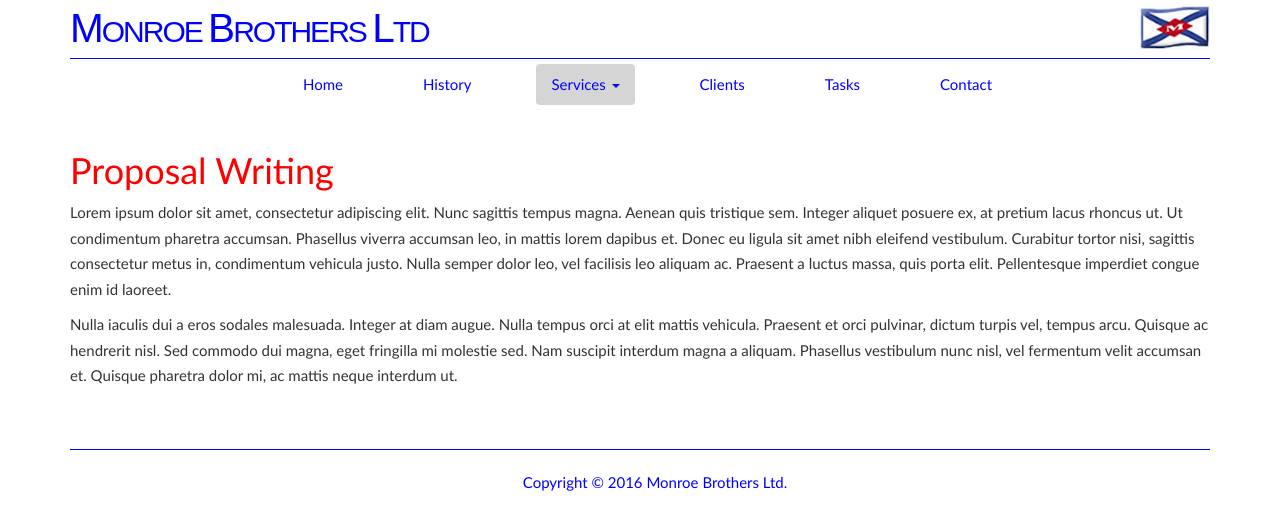
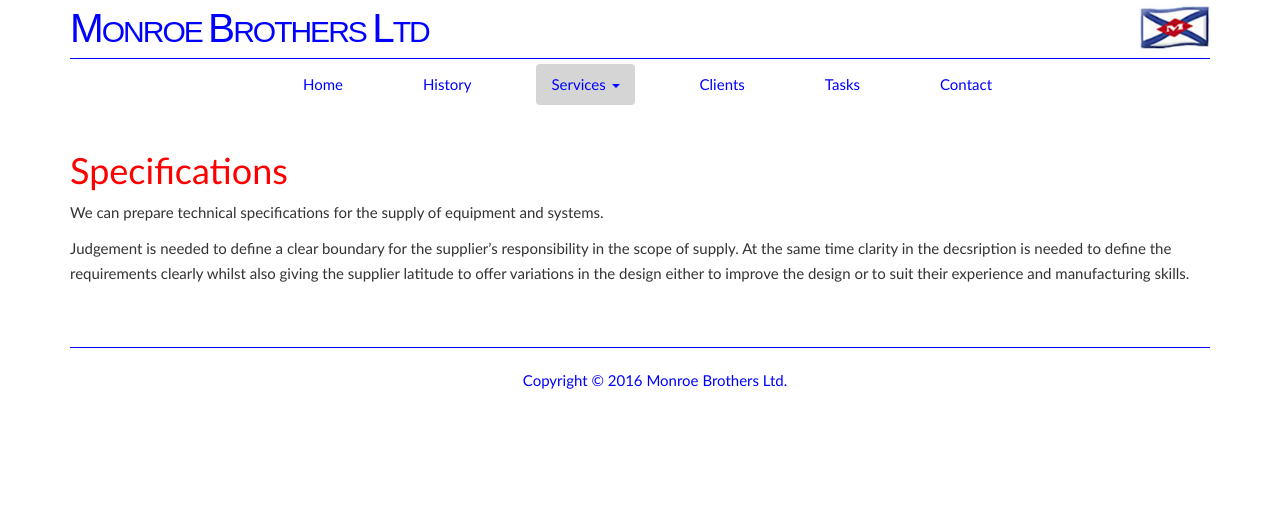
Before and after one commit to tcranston/cit-monroebrothers, a Jekyll site: the page built from Services/Specifications.md, in a window 1280 px wide. Shown: the top 530 px of the page. Built offline with Jekyll 4.4.1, drawn with Linux system fonts in a browser that asks for light colours.

Commit message:
Changes 27 Dec 2016 16:28
General changes

```diff
--- /dev/null
+++ b/Services/Specifications.md
@@ -0,0 +1,9 @@
+---
+layout: standard_page
+title: Specifications
+permalink: /services/proposal_writing/
+---
+
+We can prepare technical specifications for the supply of equipment and systems.
+
+Judgement is needed to define a clear boundary for the supplier's responsibility in the scope of supply.  At the same time clarity in the decsription is needed to define the requirements clearly whilst also giving the supplier latitude to offer variations in the design either to improve the design or to suit their experience and manufacturing skills.
--- a/Services/proposal writing.md
+++ /dev/null
@@ -1,9 +0,0 @@
----
-layout: standard_page
-title: Proposal Writing
-permalink: /services/proposal_writing/
----
-
-Lorem ipsum dolor sit amet, consectetur adipiscing elit. Nunc sagittis tempus magna. Aenean quis tristique sem. Integer aliquet posuere ex, at pretium lacus rhoncus ut. Ut condimentum pharetra accumsan. Phasellus viverra accumsan leo, in mattis lorem dapibus et. Donec eu ligula sit amet nibh eleifend vestibulum. Curabitur tortor nisi, sagittis consectetur metus in, condimentum vehicula justo. Nulla semper dolor leo, vel facilisis leo aliquam ac. Praesent a luctus massa, quis porta elit. Pellentesque imperdiet congue enim id laoreet.
-
-Nulla iaculis dui a eros sodales malesuada. Integer at diam augue. Nulla tempus orci at elit mattis vehicula. Praesent et orci pulvinar, dictum turpis vel, tempus arcu. Quisque ac hendrerit nisl. Sed commodo dui magna, eget fringilla mi molestie sed. Nam suscipit interdum magna a aliquam. Phasellus vestibulum nunc nisl, vel fermentum velit accumsan et. Quisque pharetra dolor mi, ac mattis neque interdum ut.
```
Also changed, not shown: Tasks/index.md (+1 -0 lines).
